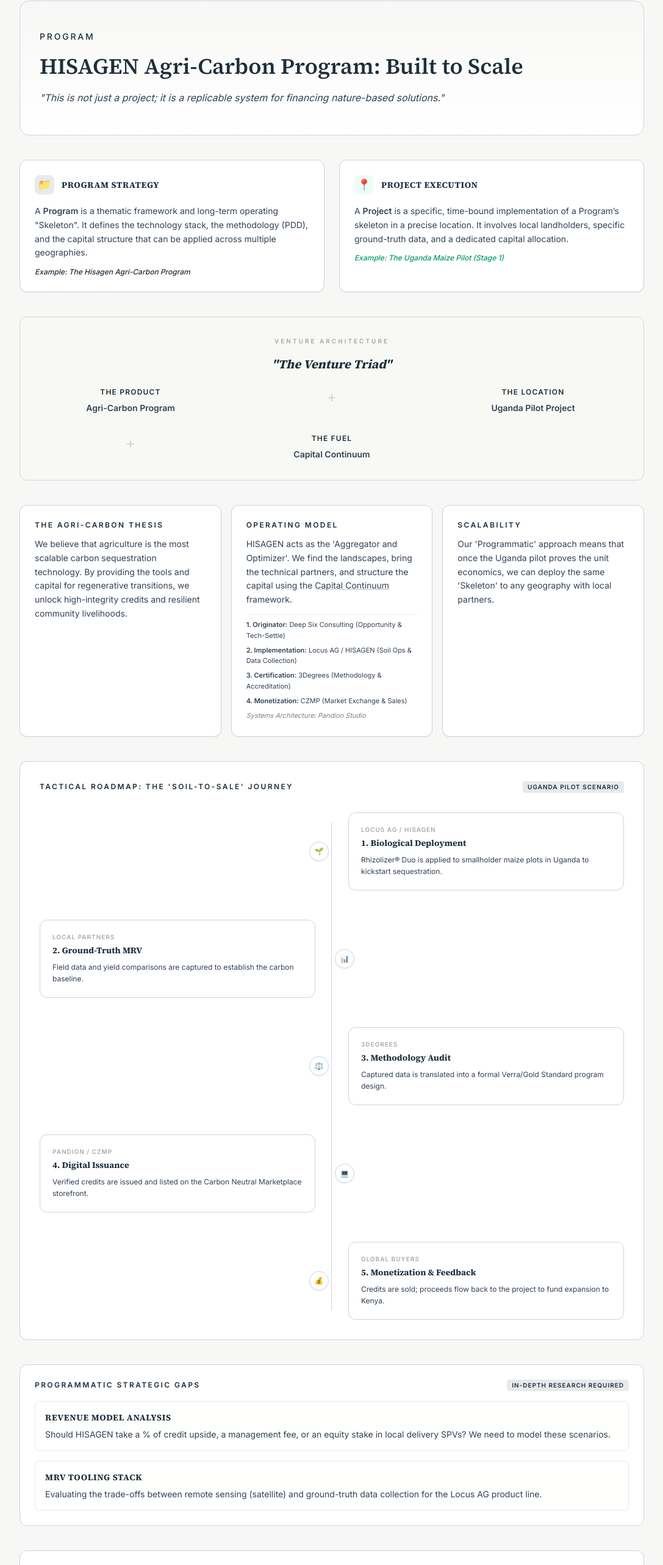
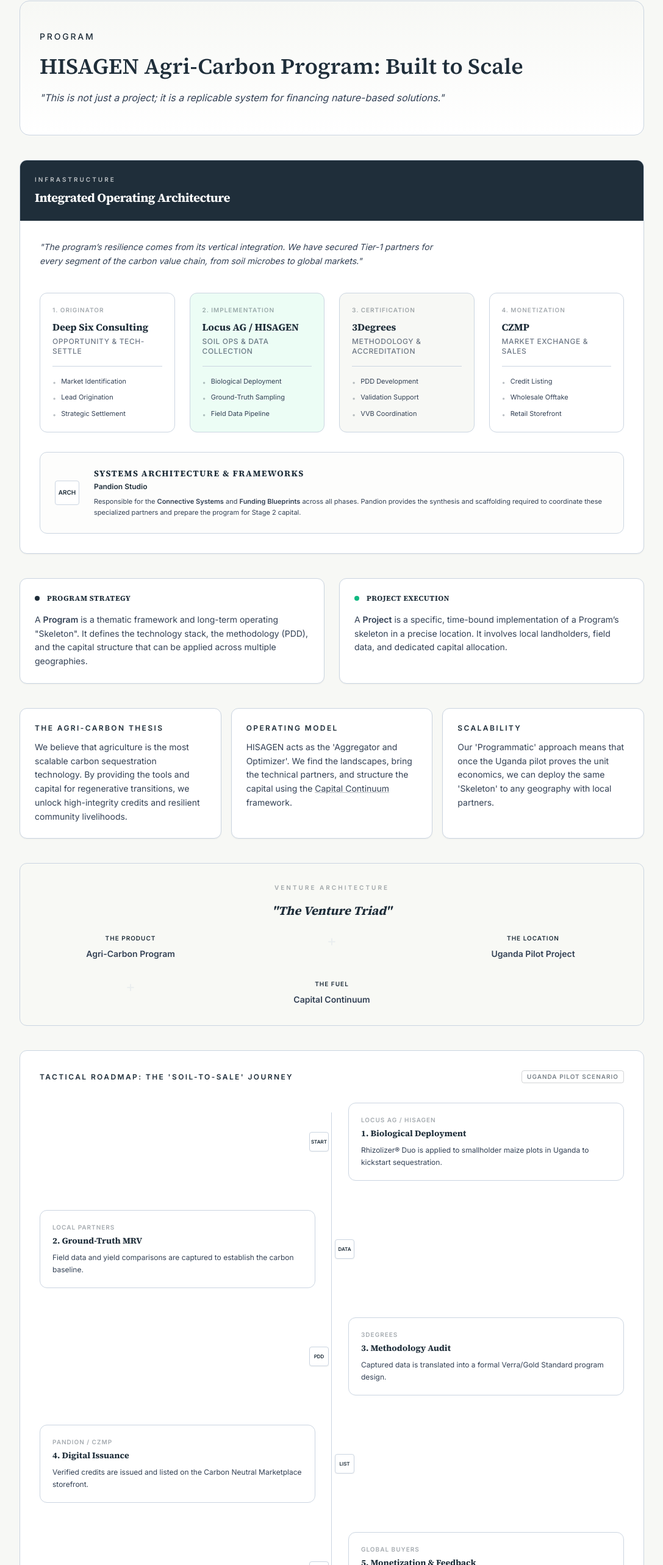
Before and after one commit to juakali100/hisagen, a Next.js app: page /program in a window 1280 px wide. Shown: the part 190-2756 px from the top of the page at 61% size, without its empty margins (96-1183 px from the left). Built offline with nearby package versions, Linux system fonts and the light colour scheme.

Commit message:
Overhaul Agri-Carbon Program page: elevate infrastructure, merge partnership info, and remove emojis

```diff
--- a/src/app/program/page.tsx
+++ b/src/app/program/page.tsx
@@ -1,5 +1,4 @@
 import StageBreadcrumb from "../../components/StageBreadcrumb";
-
 import { ReactNode } from "react";
 
 type Highlight = {
@@ -28,13 +27,6 @@
           </a>{" "}
           framework.
         </p>
-        <div className="pt-2 border-t border-mist/50 space-y-1.5 text-[11px] leading-relaxed">
-          <p><strong>1. Originator:</strong> Deep Six Consulting (Opportunity & Tech-Settle)</p>
-          <p><strong>2. Implementation:</strong> Locus AG / HISAGEN (Soil Ops & Data Collection)</p>
-          <p><strong>3. Certification:</strong> 3Degrees (Methodology & Accreditation)</p>
-          <p><strong>4. Monetization:</strong> CZMP (Market Exchange & Sales)</p>
-          <p className="italic text-secondary/60">Systems Architecture: Pandion Studio</p>
-        </div>
       </div>
     ),
   },
@@ -70,169 +62,15 @@
         </p>
       </section>
 
-      <section className="mt-10 grid gap-6 md:grid-cols-2">
-        <div className="rounded-xl border border-mist bg-white p-6 shadow-sm">
-          <div className="flex items-center gap-3 mb-4">
-            <span className="h-8 w-8 rounded-lg bg-secondary/10 text-secondary flex items-center justify-center text-lg">📁</span>
-            <h3 className="text-sm font-bold text-secondary uppercase tracking-wider">Program Strategy</h3>
-          </div>
-          <p className="text-sm text-slate leading-relaxed">
-            A <strong>Program</strong> is a thematic framework and long-term operating "Skeleton". It defines the technology stack, the methodology (PDD), and the capital structure that can be applied across multiple geographies.
-          </p>
-          <p className="text-xs text-secondary mt-3 font-medium italic">Example: The Hisagen Agri-Carbon Program</p>
-        </div>
-        <div className="rounded-xl border border-mist bg-white p-6 shadow-sm">
-          <div className="flex items-center gap-3 mb-4">
-            <span className="h-8 w-8 rounded-lg bg-emerald-50 text-emerald-600 flex items-center justify-center text-lg">📍</span>
-            <h3 className="text-sm font-bold text-secondary uppercase tracking-wider">Project Execution</h3>
-          </div>
-          <p className="text-sm text-slate leading-relaxed">
-            A <strong>Project</strong> is a specific, time-bound implementation of a Program’s skeleton in a precise location. It involves local landholders, specific ground-truth data, and a dedicated capital allocation.
-          </p>
-          <p className="text-xs text-emerald-600 mt-3 font-medium italic">Example: The Uganda Maize Pilot (Stage 1)</p>
-        </div>
-      </section>
-
-      <section className="mt-10 rounded-xl border border-mist bg-parchment/10 p-8 text-center">
-        <p className="text-[10px] font-bold uppercase tracking-[0.3em] text-secondary/40 mb-4">Venture Architecture</p>
-        <h2 className="text-xl font-bold text-secondary mb-6 italic">"The Venture Triad"</h2>
-        <div className="grid gap-8 md:grid-cols-3">
-          <div>
-            <p className="text-xs font-bold uppercase tracking-widest text-secondary">The Product</p>
-            <p className="mt-2 text-sm font-semibold text-slate">Agri-Carbon Program</p>
-          </div>
-          <div className="hidden md:block text-2xl text-mist">+</div>
-          <div>
-            <p className="text-xs font-bold uppercase tracking-widest text-secondary">The Location</p>
-            <p className="mt-2 text-sm font-semibold text-slate">Uganda Pilot Project</p>
-          </div>
-          <div className="hidden md:block text-2xl text-mist">+</div>
-          <div>
-            <p className="text-xs font-bold uppercase tracking-widest text-secondary">The Fuel</p>
-            <p className="mt-2 text-sm font-semibold text-slate">Capital Continuum</p>
-          </div>
-        </div>
-      </section>
-
-      <section className="mt-10 grid gap-4 md:grid-cols-3">
-        {programHighlights.map((highlight) => (
-          <div
-            key={highlight.title}
-            className="rounded-xl border border-mist bg-white p-6 text-sm text-slate shadow-sm"
-          >
-            <p className="text-xs uppercase tracking-[0.2em] text-secondary font-bold">{highlight.title}</p>
-            <p className="mt-3 leading-relaxed">{highlight.body}</p>
-          </div>
-        ))}
-      </section>
-
-      <section className="mt-10 rounded-xl border border-mist bg-white p-8">
-        <div className="flex items-center justify-between mb-8">
-          <p className="text-xs uppercase tracking-[0.2em] text-secondary font-bold">Tactical Roadmap: The 'Soil-to-Sale' Journey</p>
-          <span className="text-[10px] bg-secondary/10 text-secondary px-2 py-0.5 rounded uppercase tracking-widest font-bold">Uganda Pilot Scenario</span>
-        </div>
-
-        <div className="relative">
-          {/* Connector Line */}
-          <div className="absolute left-[15px] top-4 bottom-4 w-px bg-mist md:left-1/2 md:-ml-px md:block" />
-
-          <div className="space-y-12">
-            {[
-              {
-                stage: "1. Biological Deployment",
-                actor: "Locus AG / Hisagen",
-                detail: "Rhizolizer® Duo is applied to smallholder maize plots in Uganda to kickstart sequestration.",
-                icon: "🌱"
-              },
-              {
-                stage: "2. Ground-Truth MRV",
-                actor: "Local Partners",
-                detail: "Field data and yield comparisons are captured to establish the carbon baseline.",
-                icon: "📊"
-              },
-              {
-                stage: "3. Methodology Audit",
-                actor: "3Degrees",
-                detail: "Captured data is translated into a formal Verra/Gold Standard program design.",
-                icon: "⚖️"
-              },
-              {
-                stage: "4. Digital Issuance",
-                actor: "Pandion / CZMP",
-                detail: "Verified credits are issued and listed on the Carbon Neutral Marketplace storefront.",
-                icon: "💻"
-              },
-              {
-                stage: "5. Monetization & Feedback",
-                actor: "Global Buyers",
-                detail: "Credits are sold; proceeds flow back to the project to fund expansion to Kenya.",
-                icon: "💰"
-              }
-            ].map((step, idx) => (
-              <div key={idx} className={`relative flex items-center gap-8 ${idx % 2 === 0 ? 'md:flex-row' : 'md:flex-row-reverse'}`}>
-                <div className="flex-1 hidden md:block" />
-                <div className="z-10 flex h-8 w-8 shrink-0 items-center justify-center rounded-full border border-mist bg-white text-xs font-bold shadow-sm">
-                  {step.icon}
-                </div>
-                <div className="flex-1 rounded-xl border border-mist bg-parchment/5 p-5 hover:border-secondary/20 transition-colors">
-                  <p className="text-[10px] font-bold uppercase tracking-widest text-secondary/40">{step.actor}</p>
-                  <h3 className="text-sm font-bold text-secondary mt-1">{step.stage}</h3>
-                  <p className="text-xs text-slate mt-2 leading-relaxed">{step.detail}</p>
-                </div>
-              </div>
-            ))}
-          </div>
-        </div>
-      </section>
-
-      <section className="mt-10 rounded-xl border border-mist bg-white p-6">
-        <div className="flex items-center justify-between mb-4">
-          <p className="text-xs uppercase tracking-[0.2em] text-secondary font-bold">Programmatic Strategic Gaps</p>
-          <span className="text-[10px] bg-secondary/10 text-secondary px-2 py-0.5 rounded uppercase tracking-widest font-bold">In-Depth Research Required</span>
-        </div>
-        <div className="space-y-4">
-          {programGaps.map((gap) => (
-            <div key={gap.area} className="p-4 rounded-lg border border-mist/50 bg-parchment/10">
-              <h3 className="text-sm font-bold text-secondary uppercase tracking-wider">{gap.area}</h3>
-              <p className="text-sm text-slate mt-2">{gap.description}</p>
-            </div>
-          ))}
-        </div>
-      </section>
-
-      <section className="mt-10 rounded-xl border border-mist bg-white p-6">
-        <p className="text-xs uppercase tracking-[0.2em] text-secondary font-bold">The Revenue Model Wheel (Draft)</p>
-        <p className="mt-4 text-sm text-slate">
-          As founders, we are exploring multiple revenue streams to ensure HISAGEN's long-term sustainability:
-        </p>
-        <div className="mt-6 grid gap-4 grid-cols-2 lg:grid-cols-4 text-center">
-          <div className="p-4 border border-mist rounded-lg">
-            <span className="block text-xl">💰</span>
-            <p className="text-[10px] font-bold uppercase mt-2 text-slate">Management Fees</p>
-          </div>
-          <div className="p-4 border border-mist rounded-lg">
-            <span className="block text-xl">🌱</span>
-            <p className="text-[10px] font-bold uppercase mt-2 text-slate">Credit Upside</p>
-          </div>
-          <div className="p-4 border border-mist rounded-lg">
-            <span className="block text-xl">🛠️</span>
-            <p className="text-[10px] font-bold uppercase mt-2 text-slate">Technical Advisory</p>
-          </div>
-          <div className="p-4 border border-mist rounded-lg">
-            <span className="block text-xl">🏗️</span>
-            <p className="text-[10px] font-bold uppercase mt-2 text-slate">SPV Equity</p>
-          </div>
-        </div>
-      </section>
-
+      {/* Elevated Infrastructure Section */}
       <section className="mt-10 rounded-xl border border-mist bg-white overflow-hidden shadow-sm">
-        <div className="bg-secondary p-6 text-white text-center">
+        <div className="bg-secondary p-6 text-white">
           <p className="text-[10px] uppercase tracking-[0.3em] font-bold opacity-70">Infrastructure</p>
           <h2 className="mt-2 text-xl font-bold tracking-tight">Integrated Operating Architecture</h2>
         </div>
 
         <div className="p-8">
-          <p className="text-sm text-slate leading-relaxed text-center max-w-2xl mx-auto italic">
+          <p className="text-sm text-slate leading-relaxed max-w-2xl italic">
             "The program’s resilience comes from its vertical integration. We have secured Tier-1 partners for every segment of the carbon value chain, from soil microbes to global markets."
           </p>
 
@@ -243,7 +81,7 @@
                 org: "Deep Six Consulting",
                 role: "Opportunity & Tech-Settle",
                 deliverables: ["Market Identification", "Lead Origination", "Strategic Settlement"],
-                color: "bg-blue-50"
+                color: "bg-slate-50"
               },
               {
                 phase: "2. Implementation",
@@ -257,17 +95,17 @@
                 org: "3Degrees",
                 role: "Methodology & Accreditation",
                 deliverables: ["PDD Development", "Validation Support", "VVB Coordination"],
-                color: "bg-amber-50"
+                color: "bg-parchment"
               },
               {
                 phase: "4. Monetization",
                 org: "CZMP",
                 role: "Market Exchange & Sales",
                 deliverables: ["Credit Listing", "Wholesale Offtake", "Retail Storefront"],
-                color: "bg-indigo-50"
+                color: "bg-slate-50"
               }
             ].map((p, idx) => (
-              <div key={idx} className={`rounded-xl border border-mist p-5 flex flex-col ${p.color}/30`}>
+              <div key={idx} className={`rounded-xl border border-mist p-5 flex flex-col ${p.color}`}>
                 <span className="text-[10px] font-bold uppercase tracking-widest text-secondary/40">{p.phase}</span>
                 <h3 className="mt-2 text-base font-bold text-secondary">{p.org}</h3>
                 <p className="text-xs font-medium text-slate/70 mt-1 uppercase tracking-wider">{p.role}</p>
@@ -284,29 +122,166 @@
             ))}
           </div>
 
-          <div className="mt-8 p-6 rounded-xl border-2 border-dashed border-secondary/20 bg-secondary/5">
+          <div className="mt-8 p-6 rounded-xl border border-mist bg-parchment/30">
             <div className="flex flex-col md:flex-row md:items-center gap-6">
               <div className="shrink-0">
-                <div className="h-12 w-12 rounded-lg bg-secondary flex items-center justify-center text-xl">🏗️</div>
+                <div className="h-10 w-10 rounded border border-mist bg-white flex items-center justify-center text-[10px] font-bold text-secondary">ARCH</div>
               </div>
               <div>
-                <h4 className="text-sm font-bold text-secondary uppercase tracking-[0.1em]">Systems Architecture</h4>
+                <h4 className="text-sm font-bold text-secondary uppercase tracking-[0.1em]">Systems Architecture & Frameworks</h4>
                 <p className="text-xs text-secondary mt-1 font-bold">Pandion Studio</p>
                 <p className="text-[11px] text-slate mt-2 leading-relaxed">
                   Responsible for the <strong>Connective Systems</strong> and <strong>Funding Blueprints</strong> across all phases. Pandion provides the synthesis and scaffolding required to coordinate these specialized partners and prepare the program for Stage 2 capital.
                 </p>
-                <div className="mt-4 flex flex-wrap gap-2">
-                  {["Funding Continuum", "Intelligence Ledger", "Strategic Synthesis", "MRV Tooling"].map((tag) => (
-                    <span key={tag} className="text-[9px] font-bold uppercase tracking-widest px-2 py-0.5 rounded border border-secondary/20 text-secondary/60 bg-white">
-                      {tag}
-                    </span>
-                  ))}
-                </div>
               </div>
             </div>
           </div>
         </div>
       </section>
+
+      <section className="mt-10 grid gap-6 md:grid-cols-2">
+        <div className="rounded-xl border border-mist bg-white p-6 shadow-sm">
+          <div className="flex items-center gap-3 mb-4">
+            <div className="h-2 w-2 rounded-full bg-secondary"></div>
+            <h3 className="text-xs font-bold text-secondary uppercase tracking-wider">Program Strategy</h3>
+          </div>
+          <p className="text-sm text-slate leading-relaxed">
+            A <strong>Program</strong> is a thematic framework and long-term operating "Skeleton". It defines the technology stack, the methodology (PDD), and the capital structure that can be applied across multiple geographies.
+          </p>
+        </div>
+        <div className="rounded-xl border border-mist bg-white p-6 shadow-sm">
+          <div className="flex items-center gap-3 mb-4">
+            <div className="h-2 w-2 rounded-full bg-emerald-500"></div>
+            <h3 className="text-xs font-bold text-secondary uppercase tracking-wider">Project Execution</h3>
+          </div>
+          <p className="text-sm text-slate leading-relaxed">
+            A <strong>Project</strong> is a specific, time-bound implementation of a Program’s skeleton in a precise location. It involves local landholders, field data, and dedicated capital allocation.
+          </p>
+        </div>
+      </section>
+
+      <div className="mt-10 grid gap-4 md:grid-cols-3">
+        {programHighlights.map((highlight) => (
+          <div
+            key={highlight.title}
+            className="rounded-xl border border-mist bg-white p-6 text-sm text-slate shadow-sm"
+          >
+            <p className="text-xs uppercase tracking-[0.2em] text-secondary font-bold">{highlight.title}</p>
+            <div className="mt-3 leading-relaxed">{highlight.body}</div>
+          </div>
+        ))}
+      </div>
+
+      <section className="mt-10 rounded-xl border border-mist bg-parchment/10 p-8 text-center">
+        <p className="text-[10px] font-bold uppercase tracking-[0.3em] text-secondary/40 mb-4">Venture Architecture</p>
+        <h2 className="text-xl font-bold text-secondary mb-6 italic">"The Venture Triad"</h2>
+        <div className="grid gap-8 md:grid-cols-3">
+          <div>
+            <p className="text-[10px] font-bold uppercase tracking-widest text-secondary">The Product</p>
+            <p className="mt-2 text-sm font-semibold text-slate">Agri-Carbon Program</p>
+          </div>
+          <div className="hidden md:block text-2xl text-mist text-opacity-30 leading-none">+</div>
+          <div>
+            <p className="text-[10px] font-bold uppercase tracking-widest text-secondary">The Location</p>
+            <p className="mt-2 text-sm font-semibold text-slate">Uganda Pilot Project</p>
+          </div>
+          <div className="hidden md:block text-2xl text-mist text-opacity-30 leading-none">+</div>
+          <div>
+            <p className="text-[10px] font-bold uppercase tracking-widest text-secondary">The Fuel</p>
+            <p className="mt-2 text-sm font-semibold text-slate">Capital Continuum</p>
+          </div>
+        </div>
+      </section>
+
+      <section className="mt-10 rounded-xl border border-mist bg-white p-8">
+        <div className="flex items-center justify-between mb-8">
+          <p className="text-xs uppercase tracking-[0.2em] text-secondary font-bold">Tactical Roadmap: The 'Soil-to-Sale' Journey</p>
+          <span className="text-[10px] border border-secondary/20 text-secondary/60 px-2 py-0.5 rounded uppercase tracking-widest font-bold">Uganda Pilot Scenario</span>
+        </div>
+
+        <div className="relative">
+          <div className="absolute left-[15px] top-4 bottom-4 w-px bg-mist md:left-1/2 md:-ml-px md:block" />
+
+          <div className="space-y-12">
+            {[
+              {
+                stage: "1. Biological Deployment",
+                actor: "Locus AG / Hisagen",
+                detail: "Rhizolizer® Duo is applied to smallholder maize plots in Uganda to kickstart sequestration.",
+                label: "START"
+              },
+              {
+                stage: "2. Ground-Truth MRV",
+                actor: "Local Partners",
+                detail: "Field data and yield comparisons are captured to establish the carbon baseline.",
+                label: "DATA"
+              },
+              {
+                stage: "3. Methodology Audit",
+                actor: "3Degrees",
+                detail: "Captured data is translated into a formal Verra/Gold Standard program design.",
+                label: "PDD"
+              },
+              {
+                stage: "4. Digital Issuance",
+                actor: "Pandion / CZMP",
+                detail: "Verified credits are issued and listed on the Carbon Neutral Marketplace storefront.",
+                label: "LIST"
+              },
+              {
+                stage: "5. Monetization & Feedback",
+                actor: "Global Buyers",
+                detail: "Credits are sold; proceeds flow back to the project to fund expansion to Kenya.",
+                label: "EXIT"
+              }
+            ].map((step, idx) => (
+              <div key={idx} className={`relative flex items-center gap-8 ${idx % 2 === 0 ? 'md:flex-row' : 'md:flex-row-reverse'}`}>
+                <div className="flex-1 hidden md:block" />
+                <div className="z-10 flex h-8 w-8 shrink-0 items-center justify-center rounded border border-mist bg-white text-[8px] font-bold text-secondary shadow-sm">
+                  {step.label}
+                </div>
+                <div className="flex-1 rounded-xl border border-mist bg-parchment/5 p-5 hover:border-secondary/20 transition-colors">
+                  <p className="text-[10px] font-bold uppercase tracking-widest text-secondary/40">{step.actor}</p>
+                  <h3 className="text-sm font-bold text-secondary mt-1">{step.stage}</h3>
+                  <p className="text-xs text-slate mt-2 leading-relaxed">{step.detail}</p>
+                </div>
+              </div>
+            ))}
+          </div>
+        </div>
+      </section>
+
+      <section className="mt-10 rounded-xl border border-mist bg-white p-6">
+        <div className="flex items-center justify-between mb-4">
+          <p className="text-xs uppercase tracking-[0.2em] text-secondary font-bold">Programmatic Strategic Gaps</p>
+          <span className="text-[10px] border border-secondary/20 text-secondary/60 px-2 py-0.5 rounded uppercase tracking-widest font-bold">In-Depth Research Required</span>
+        </div>
+        <div className="space-y-4">
+          {programGaps.map((gap) => (
+            <div key={gap.area} className="p-4 rounded-lg border border-mist/50 bg-parchment/10 text- ink">
+              <h3 className="text-xs font-bold text-secondary uppercase tracking-wider">{gap.area}</h3>
+              <p className="text-sm text-slate mt-2 leading-relaxed">{gap.description}</p>
+            </div>
+          ))}
+        </div>
+      </section>
+
+      <section className="mt-10 rounded-xl border border-mist bg-white p-6 mb-20 shadow-sm">
+        <p className="text-xs uppercase tracking-[0.2em] text-secondary font-bold border-b border-mist pb-2 mb-6">The Revenue Model Wheel (Draft)</p>
+        <div className="grid gap-4 grid-cols-2 lg:grid-cols-4 text-center">
+          {[
+            { label: "Management Fees", sub: "Recurring" },
+            { label: "Credit Upside", sub: "Variable" },
+            { label: "Technical Advisory", sub: "Ad-hoc" },
+            { label: "SPV Equity", sub: "Long-term" }
+          ].map((item, idx) => (
+            <div key={idx} className="p-6 border border-mist rounded-xl bg-parchment/10">
+              <p className="text-[10px] font-bold uppercase tracking-widest text-secondary">{item.label}</p>
+              <p className="text-[9px] text-slate/50 font-bold uppercase mt-1">{item.sub}</p>
+            </div>
+          ))}
+        </div>
+      </section>
     </div>
   );
 }
--- a/src/components/Nav.tsx
+++ b/src/components/Nav.tsx
@@ -6,7 +6,6 @@
     label: "Agri-Carbon Program",
     href: "/program",
     dropdown: [
-      { href: "/partnership-model", label: "Partnership Model" },
       {
         label: "Uganda Pilot",
         href: "/project/hisagen-uganda",
```
Also changed, not shown: src/app/partnership-model/page.tsx (deleted, +0 -45 lines), 1 other file (tests, documents, lock files or other folders).
